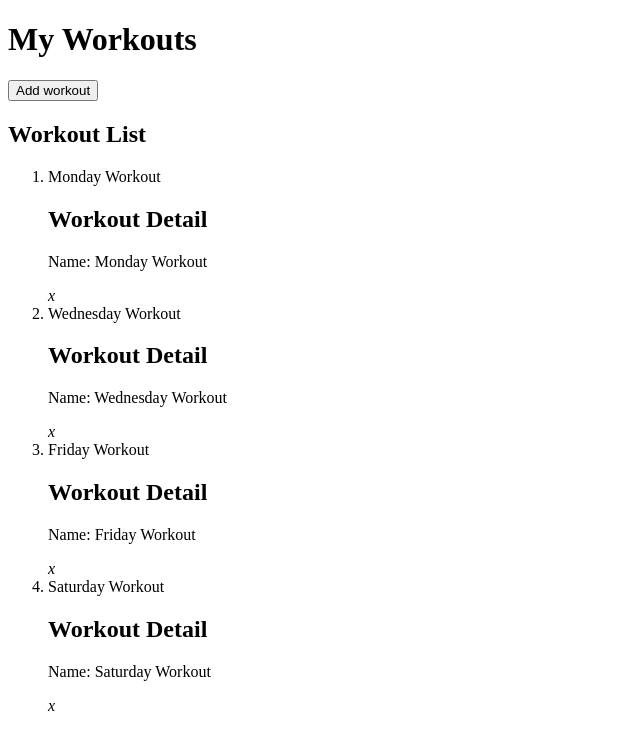
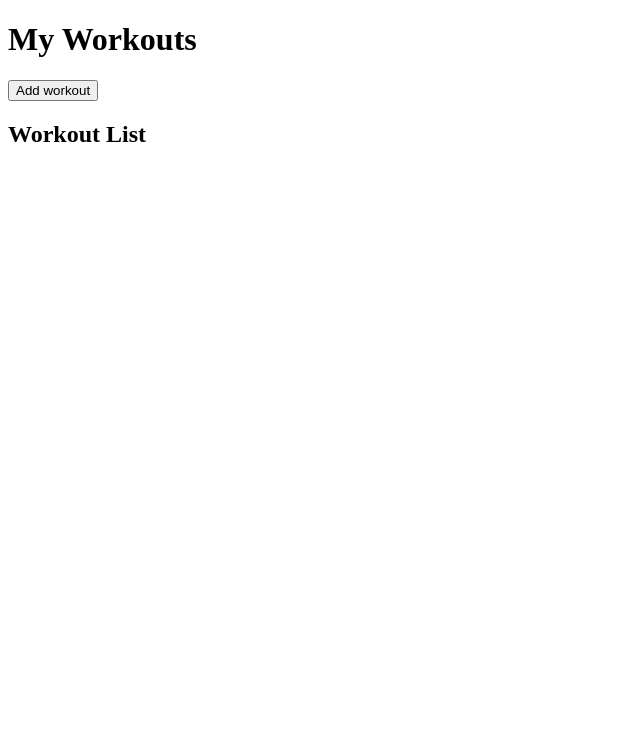
Before and after one commit to Alg0r3/daily-quests-vue, a Vue app: page / in a window 1280 px wide. Shown: the top 750 px of the page, without its empty margins (0-640 px from the left). Built offline with nearby package versions, Linux system fonts and the light colour scheme.

Commit message:
refactor(workouts): remove seeding logic

```diff
--- a/src/features/workouts/fixtures/workouts.json
+++ /dev/null
@@ -1,18 +0,0 @@
-[
-  {
-    "id": "0198b30e-82d0-7584-ae06-396dd550620c",
-    "name": "Monday Workout"
-  },
-  {
-    "id": "0198b30e-ee5c-79d2-8b8c-f8328a777fc3",
-    "name": "Wednesday Workout"
-  },
-  {
-    "id": "0198b30f-2a57-7d1a-a0d0-bc1de54b428a",
-    "name": "Friday Workout"
-  },
-  {
-    "id": "0198b30f-58e6-704a-841d-c753ce14ff18",
-    "name": "Saturday Workout"
-  }
-]
--- a/src/features/workouts/repositories/workouts.repository.js
+++ b/src/features/workouts/repositories/workouts.repository.js
@@ -1,20 +1,10 @@
 import { workoutsDB } from '@/shared/database/index.js';
-import workoutData from '@/features/workouts/fixtures/workouts.json';
 import { v7 as uuidv7 } from 'uuid';
 
 /** @typedef {import('@/features/workouts/types').Workout} Workout */
 
-async function ensureSeed() {
-  const count = await workoutsDB.count();
-
-  if (count === 0) {
-    await workoutsDB.bulkAdd(workoutData);
-  }
-}
-
+/** @returns {Promise<Workout[]>} */
 export async function findAll() {
-  await ensureSeed();
-
   return workoutsDB.toArray();
 }
 
```
